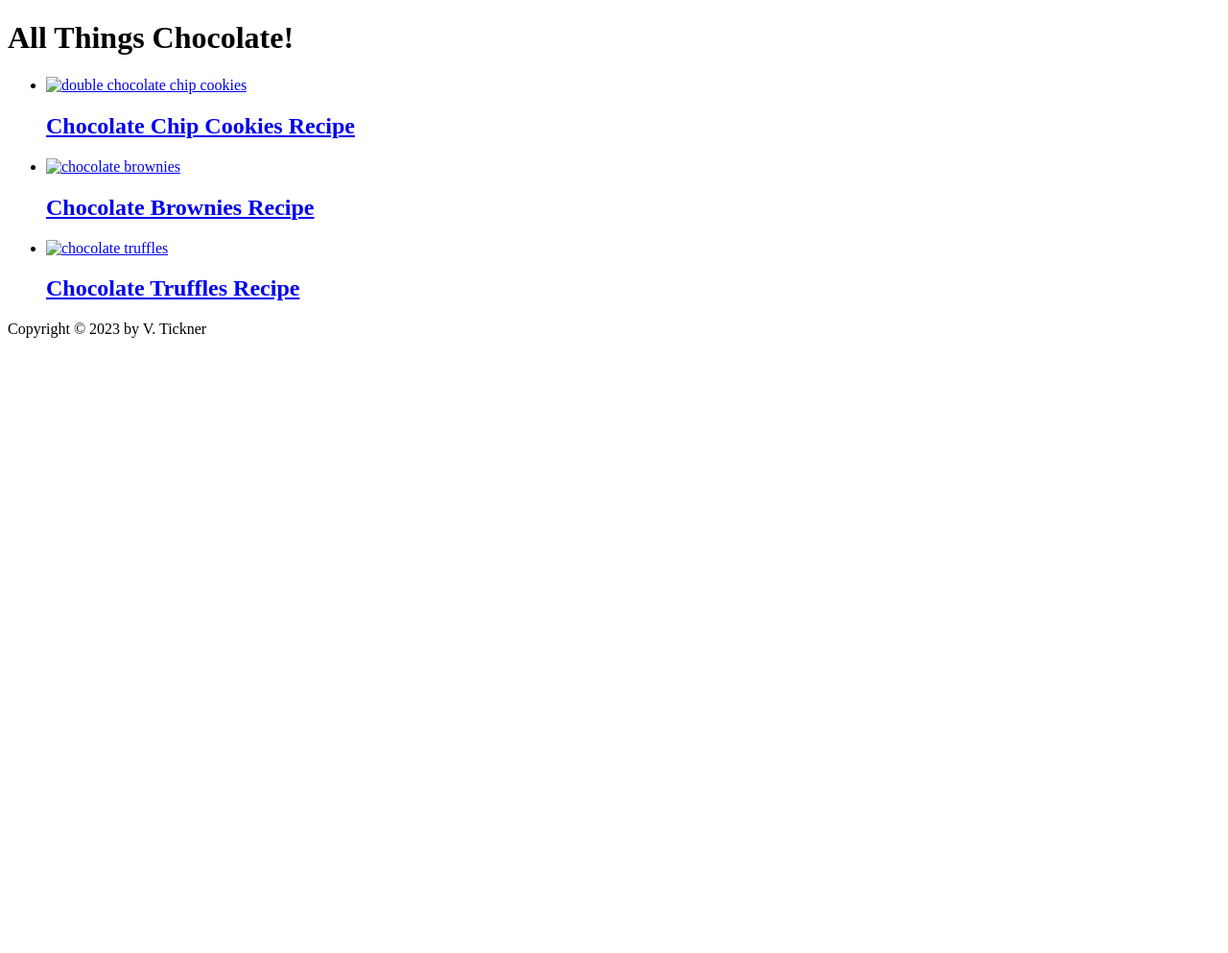
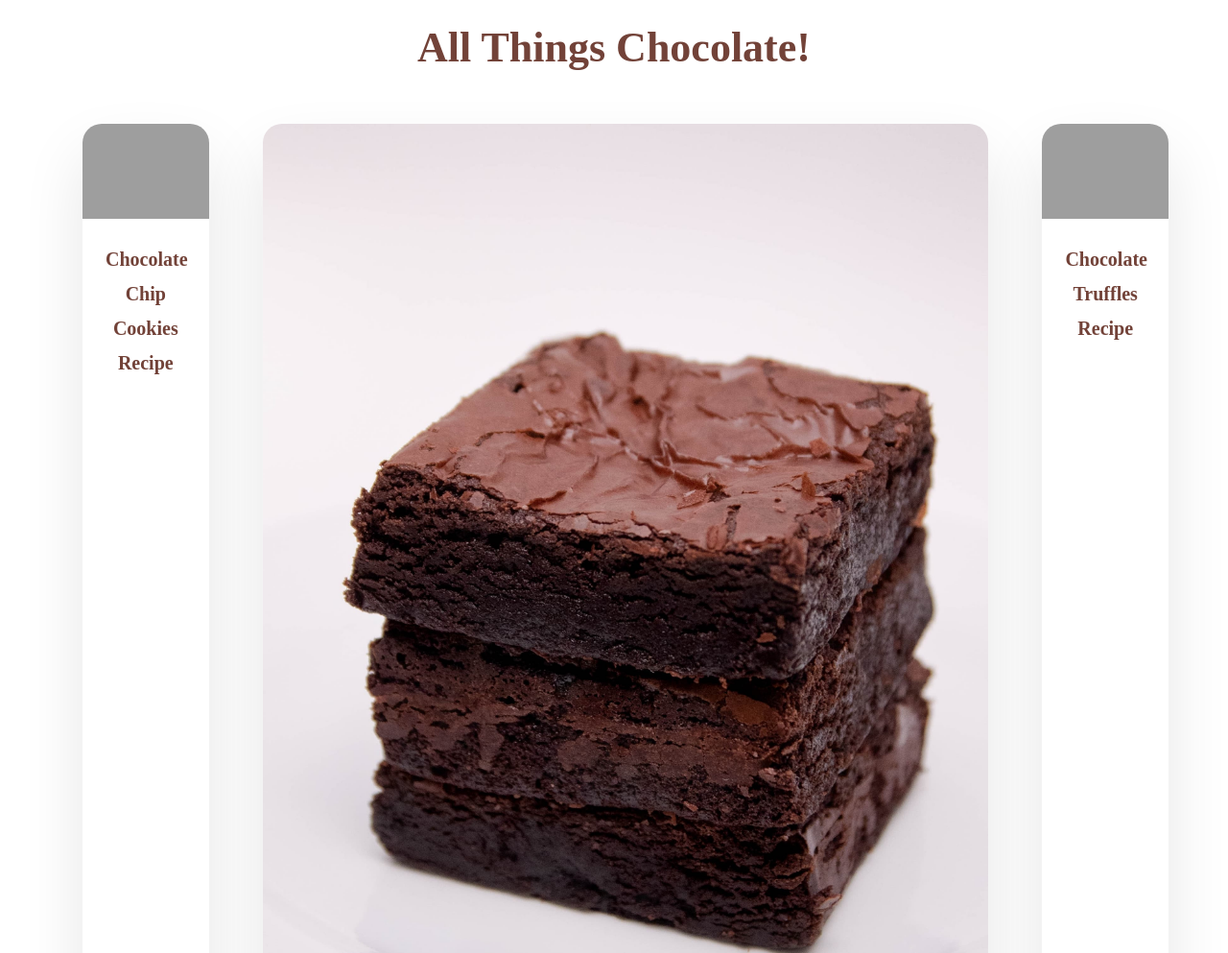
Before and after one commit to VTickner/odin-recipes, a plain HTML site: page index.html in a window 1280 px wide. Shown: the top 993 px of the page at 96% size. Before the commit the page ends 800 px from the top, so only its background shows below. Drawn offline with Linux system fonts and the light colour scheme; the site is published under a folder, as on GitHub Pages, so addresses that start at the root find nothing.

Commit message:
Fix for relative links

```diff
--- a/index.html
+++ b/index.html
@@ -5,7 +5,7 @@
   <meta charset="UTF-8">
   <meta name="viewport" content="width=device-width, initial-scale=1.0">
   <meta name="description" content="odin recipe project: all things chocolate recipes">
-  <link rel="stylesheet" href="/css/styles.css">
+  <link rel="stylesheet" href="./css/styles.css">
   <title>Odin Recipes</title>
 </head>
 
@@ -14,25 +14,25 @@
   <nav class="container">
     <ul class="flex nav">
       <li class="nav__item card">
-        <a class="nav__link" href="/recipes/chocolate-cookies.html">
+        <a class="nav__link" href="./recipes/chocolate-cookies.html">
           <div class="container__img">
-            <img class="nav__img" src="/img/chocolate-cookies.jpg" alt="double chocolate chip cookies">
+            <img class="nav__img" src="./img/chocolate-cookies.jpg" alt="double chocolate chip cookies">
           </div>
           <h2 class="nav__title center--text">Chocolate Chip Cookies Recipe</h2>
         </a>
       </li>
       <li class="nav__item card">
-        <a class="nav__link" href="/recipes/chocolate-brownies.html">
+        <a class="nav__link" href="./recipes/chocolate-brownies.html">
           <div class="container__img">
-            <img class="nav__img" src="/img/chocolate-brownies.jpg" alt="chocolate brownies">
+            <img class="nav__img" src="./img/chocolate-brownies.jpg" alt="chocolate brownies">
           </div>
           <h2 class="nav__title center--text">Chocolate Brownies Recipe</h2>
         </a>
       </li>
       <li class="nav__item card">
-        <a class="nav__link" href="/recipes/chocolate-truffles.html">
+        <a class="nav__link" href="./recipes/chocolate-truffles.html">
           <div class="container__img">
-            <img class="nav__img" src="/img/chocolate-truffles.jpg" alt="chocolate truffles">
+            <img class="nav__img" src="./img/chocolate-truffles.jpg" alt="chocolate truffles">
           </div>
           <h2 class="nav__title center--text">Chocolate Truffles Recipe</h2>
         </a>
@@ -42,7 +42,7 @@
   <footer class="container center--text">
     Copyright &copy; <span class="year">2023</span> by V. Tickner
   </footer>
-  <script defer src="/js/script.js"></script>
+  <script defer src="./js/script.js"></script>
 </body>
 
 </html>
```
Also changed, not shown: recipes/chocolate-brownies.html (+4 -4 lines), recipes/chocolate-cookies.html (+4 -4 lines), recipes/chocolate-truffles.html (+4 -4 lines), 1 other file.
